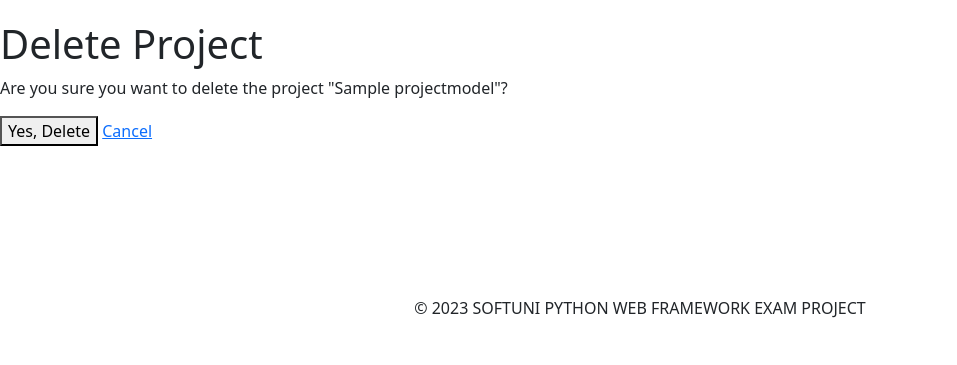
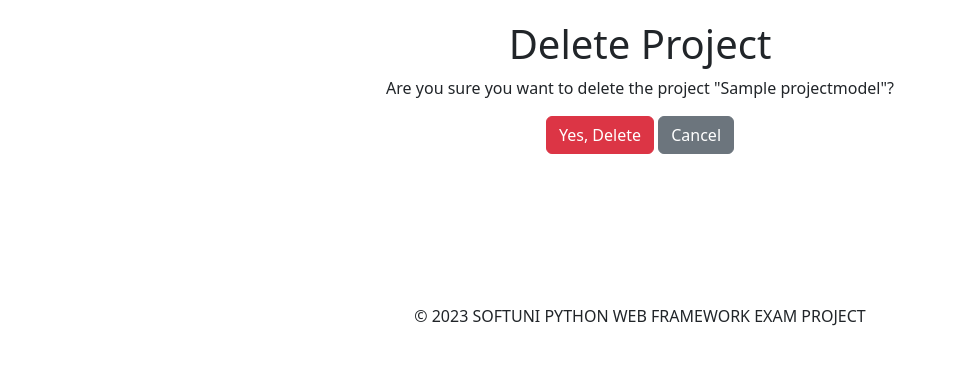
Before and after one commit to MPSokolov/Python-Web-Exam-Project, a Django app: a page that uses DIY_comunity/templates/projects/project-delete-page.html in a window 1280 px wide. Shown: the part 56-421 px from the top of the page, without its empty margins (0-957 px from the left). Run offline with Django 4.2, Linux system fonts and the light colour scheme; a user stored in the database is signed in; tables that the repository leaves empty hold one stand-in row (values such as "Sample post").

Commit message:
Configured project delete page

```diff
--- a/DIY_comunity/templates/projects/project-delete-page.html
+++ b/DIY_comunity/templates/projects/project-delete-page.html
@@ -1,12 +1,14 @@
 {% extends 'base/base.html' %}
 {% block page_content %}
 
-<h1>Delete Project</h1>
-<p>Are you sure you want to delete the project "{{ project.title }}"?</p>
-<form method="post">
-    {% csrf_token %}
-    <button type="submit">Yes, Delete</button>
-    <a href="{% url 'project details' slug=project.slug %}">Cancel</a>
-</form>
+    <div class="d-flex flex-column align-items-center">
+        <h1>Delete Project</h1>
+        <p>Are you sure you want to delete the project "{{ project.title }}"?</p>
+        <form method="post">
+            {% csrf_token %}
+            <button type="submit" class="btn btn-danger">Yes, Delete</button>
+            <a href="{% url 'project details' slug=project.slug %}" class="btn btn-secondary">Cancel</a>
+        </form>
+    </div>
 
 {% endblock %}
```
